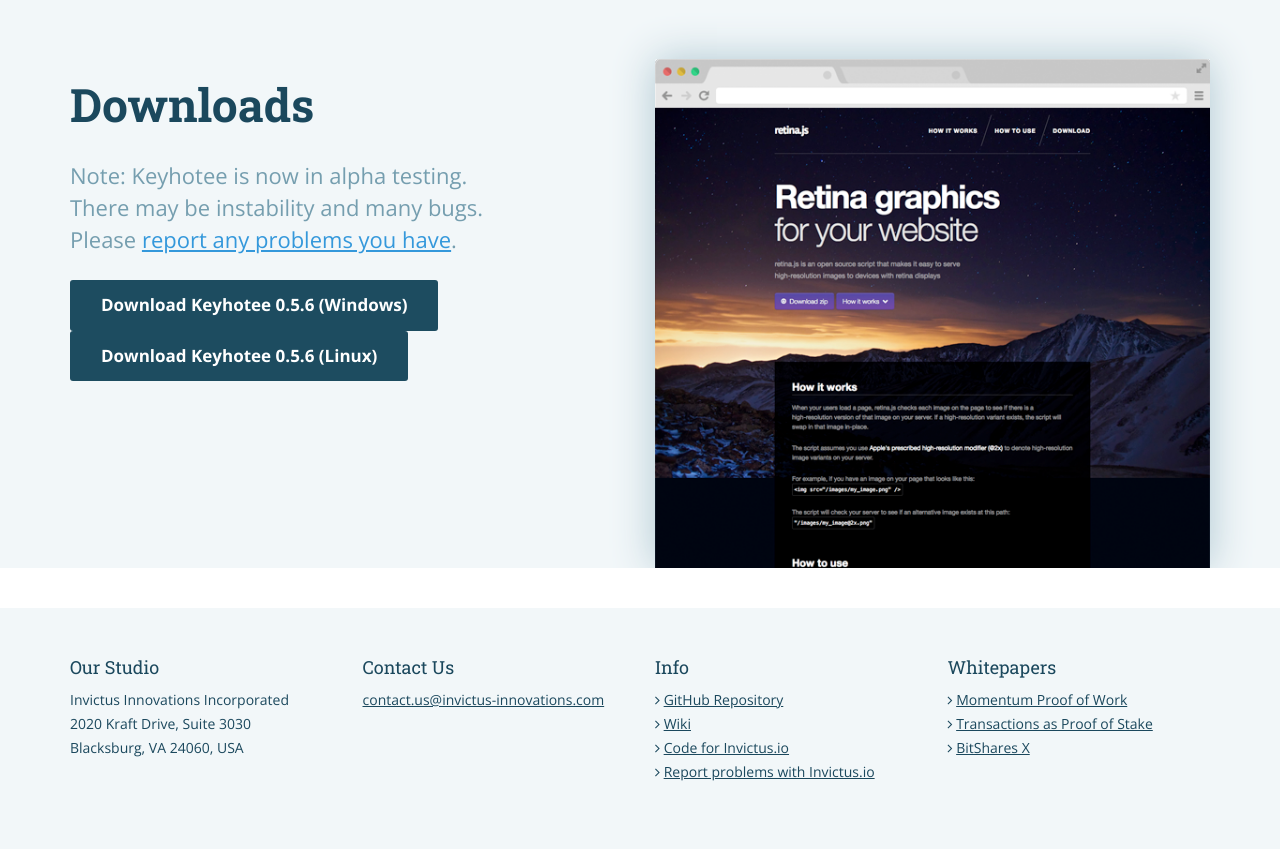
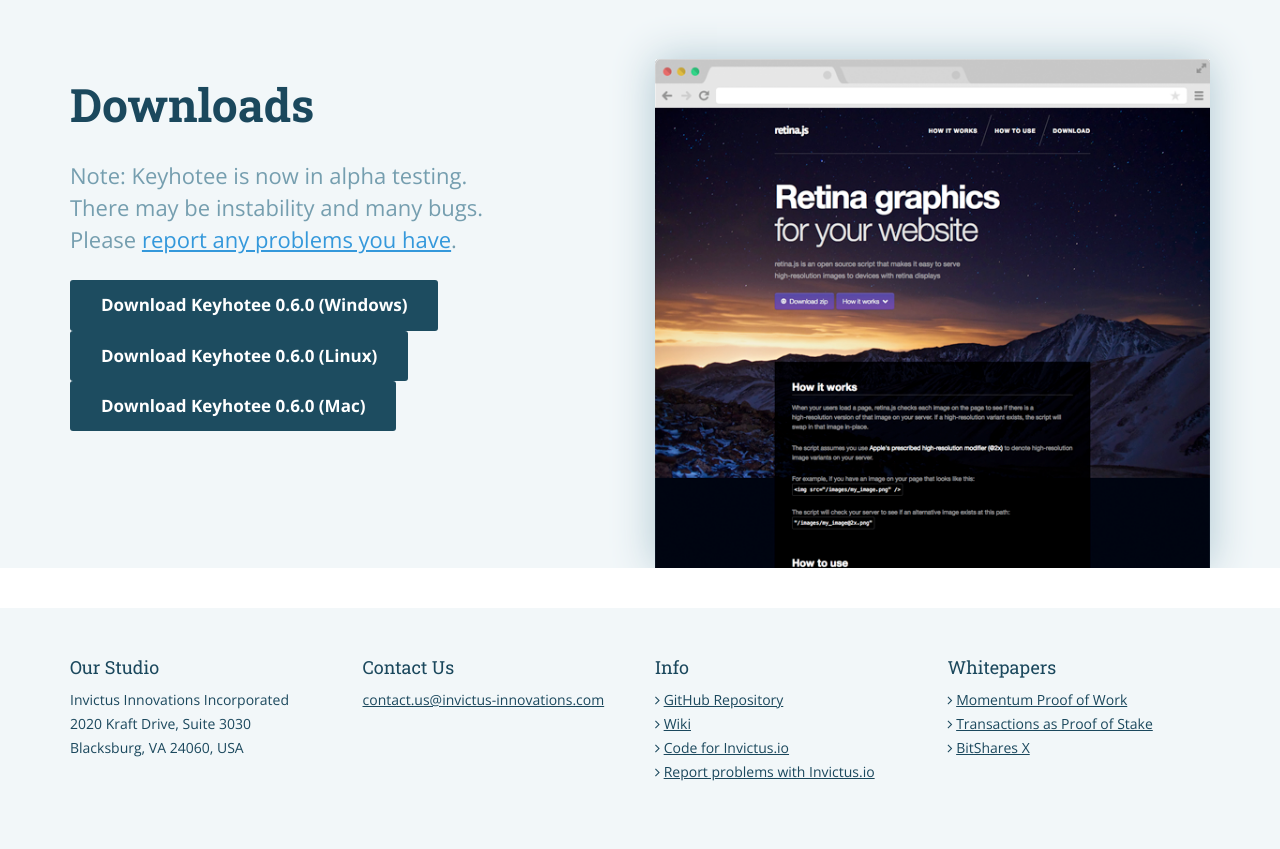
Before and after one commit to super3/invictus.io, a PHP site: page /keyhotee.php in a window 1280 px wide. Shown: the part 1219-2068 px from the top of the page. Run offline with PHP 8.4, Linux system fonts and the light colour scheme; some libraries are stand-ins or nearby versions.

Commit message:
update keyhotee links to 0.6.0

```diff
--- a/keyhotee.php
+++ b/keyhotee.php
@@ -62,9 +62,10 @@
 					<div class="col-md-6">
 						<h2>Downloads</h2>
 						<p>Note: Keyhotee is now in alpha testing. There may be instability and many bugs. Please <a href="https://bitsharestalk.org/index.php?topic=1984">report any problems you have</a>.</p>
-						<a class="btn large" href="bin/keyhotee_0.5.6.zip">Download Keyhotee 0.5.6 (Windows)</a>
+						<a class="btn large" href="bin/keyhotee_0.6.0.zip">Download Keyhotee 0.6.0 (Windows)</a>
 						<br/>
-						<a class="btn large" href="bin/keyhotee_0.5.6.gz">Download Keyhotee 0.5.6 (Linux)</a>
+						<a class="btn large" href="bin/keyhotee_0.6.0.gz">Download Keyhotee 0.6.0 (Linux)</a>			<br/>
+						<a class="btn large" href="bin/keyhotee_0.6.0.dmg">Download Keyhotee 0.6.0 (Mac)</a>
 					</div><!-- end col -->
 					<div class="col-md-6 centered">
 						<img class="img-responsive" src="assets/img/browser-02.png" alt="Browser Keyhotee" />
```
